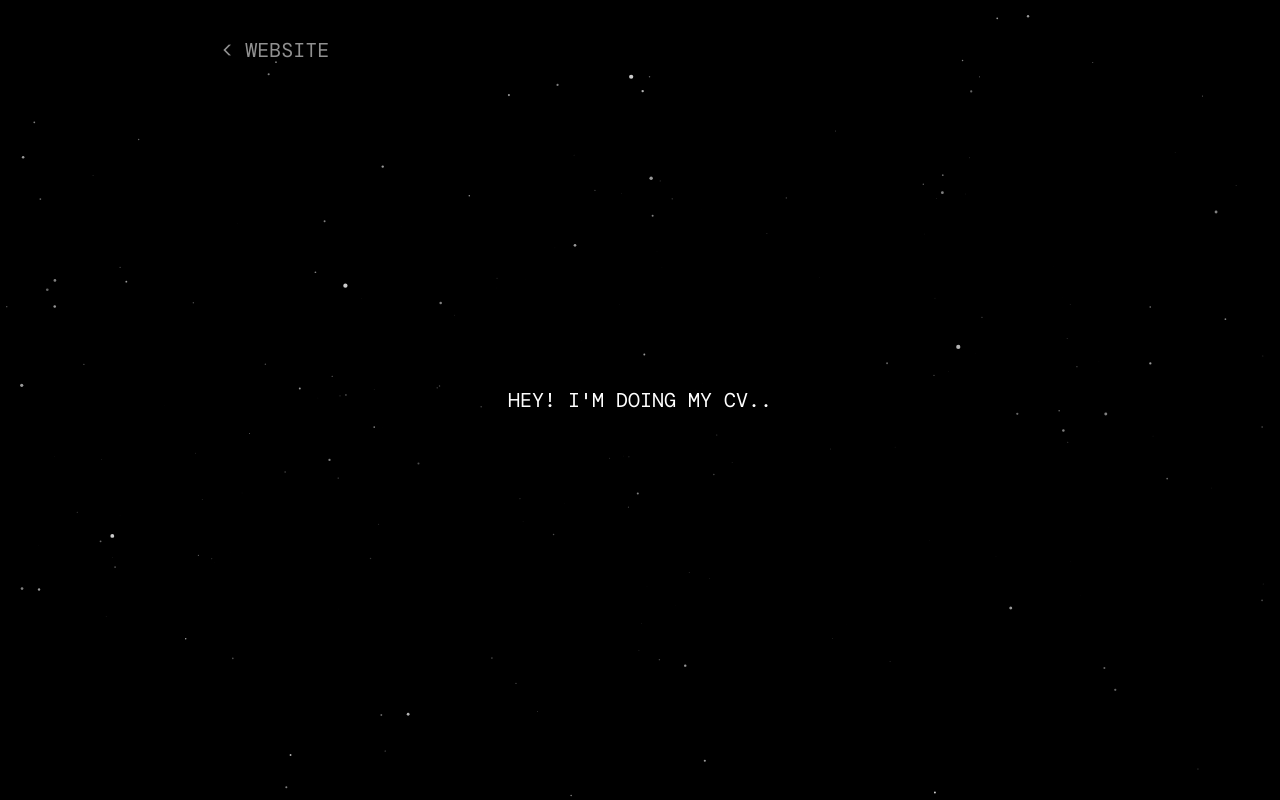
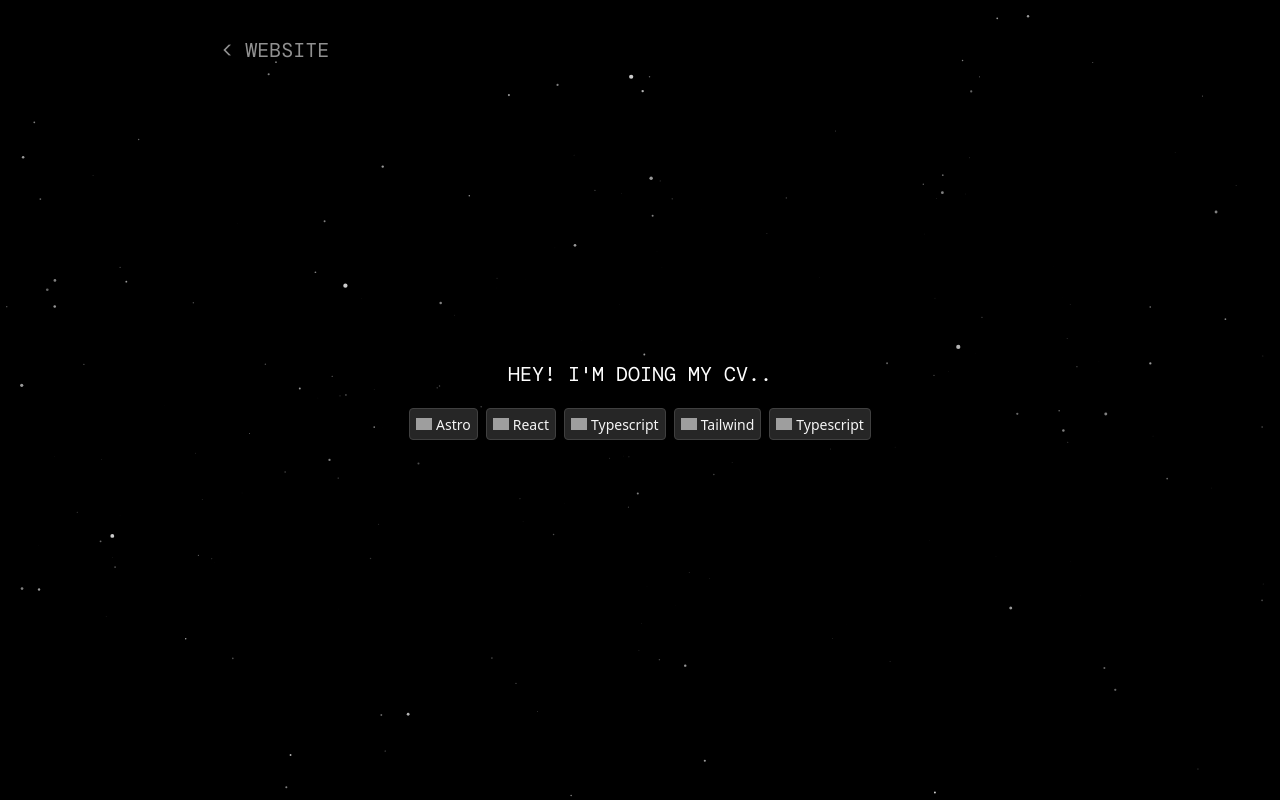
Before and after one commit to bozzhik/works, an Astro site: page /cv in a window 1280 px wide. Built offline with nearby package versions, Linux system fonts and the light colour scheme; Astro itself is replaced by a stand-in of ours; grey boxes are pictures that could not be loaded; a web font is replaced by a local one.

Commit message:
add `TechBadges` on `cv` page

```diff
--- a/src/pages/cv.astro
+++ b/src/pages/cv.astro
@@ -16,5 +16,22 @@ import TextMono from '../components/UI/TextMono.astro'
 
   <section class="inset-0 flex flex-col justify-center h-screen mx-auto text-center">
     <TextMono transition="hero_text" content="hey! i'm doing my cv.." classes="lg:w-4/5 mx-auto leading-[110%] text-white sm:text-xl mt-0 text-gray-500" />
+    <div class="mt-5 flex gap-2 justify-center">
+      <a href="https://astro.build/" target="_blank">
+        <TechBadge text="Astro" icon="../../public/tech/astro.svg" classes="hover:scale-105 duration-300 cursor-pointer" />
+      </a>
+      <a href="https://react.dev/" target="_blank">
+        <TechBadge text="React" icon="../../public/tech/react.svg" classes="hover:scale-105 duration-300 cursor-pointer" />
+      </a>
+      <a href="https://www.typescriptlang.org/" target="_blank">
+        <TechBadge text="Typescript" icon="../../public/tech/typescript.svg" classes="hover:scale-105 duration-300 cursor-pointer" />
+      </a>
+      <a href="https://tailwindcss.com/" target="_blank">
+        <TechBadge text="Tailwind" icon="../../public/tech/tailwind.svg" classes="hover:scale-105 duration-300 cursor-pointer" />
+      </a>
+      <a href="https://vitejs.dev/" target="_blank">
+        <TechBadge text="Typescript" icon="../../public/tech/vite.svg" classes="hover:scale-105 duration-300 cursor-pointer" />
+      </a>
+    </div>
   </section>
 </Layout>
```
